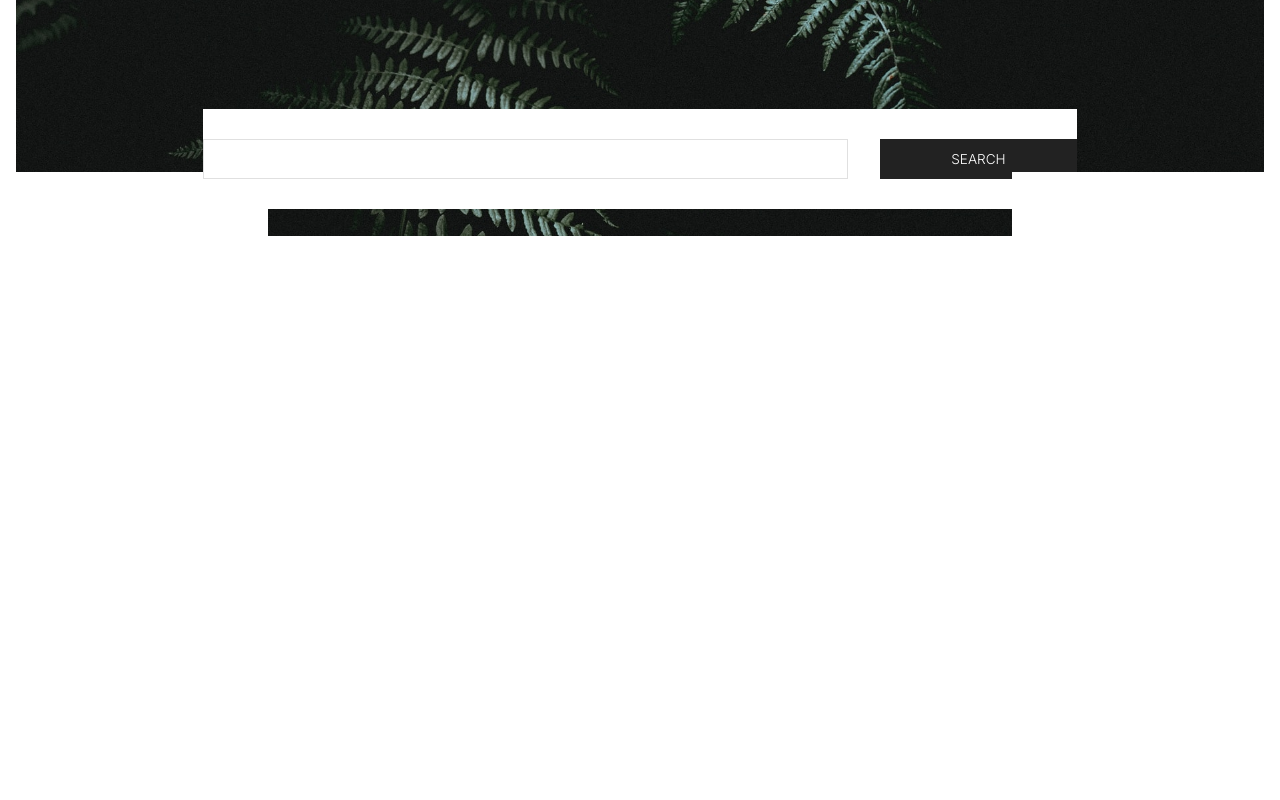
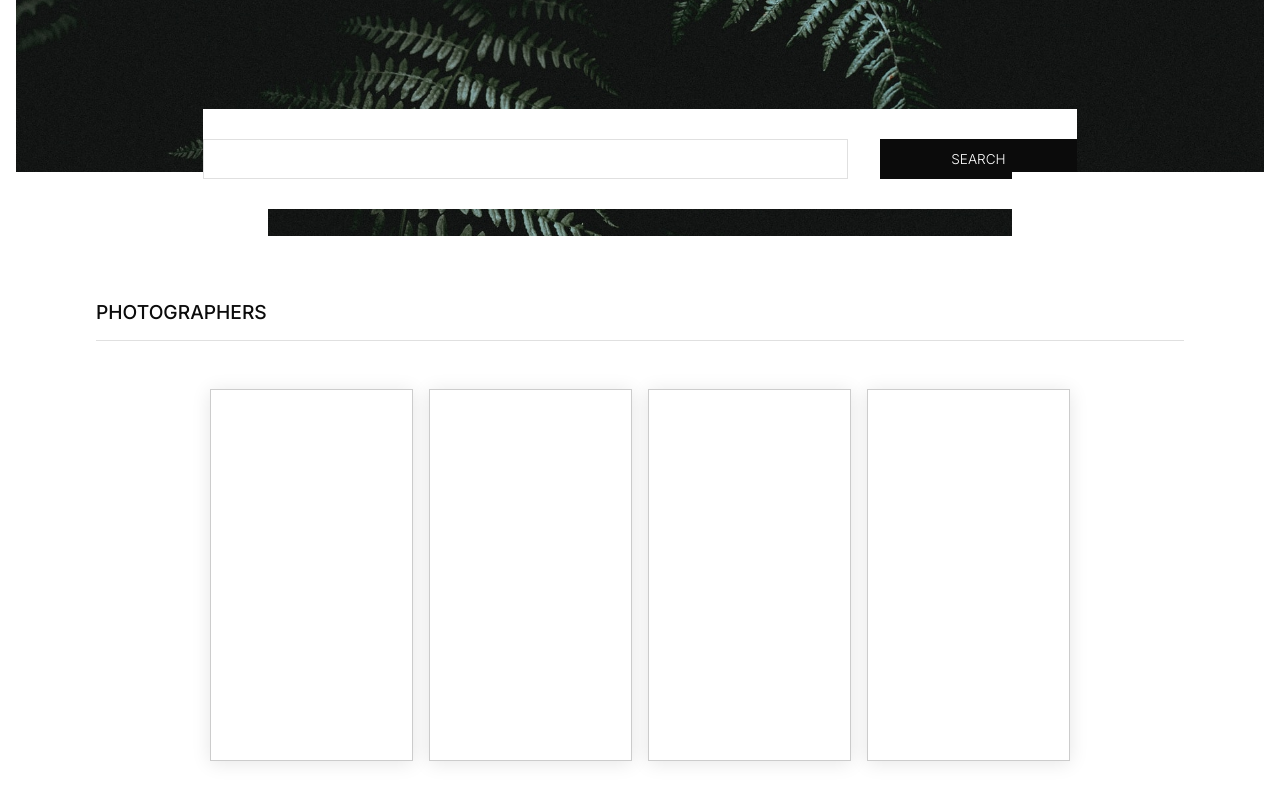
Before and after one commit to itobi14/unplashapp, a Next.js app in the folder unplash-app/: page / in a window 1280 px wide. Shown: the part 460-1260 px from the top of the page. Built offline with nearby package versions, Linux system fonts and the light colour scheme.

Commit message:
photographers and photos set-up

```diff
--- a/unplash-app/src/app/page.js
+++ b/unplash-app/src/app/page.js
@@ -36,6 +36,21 @@ export default function Home() {
 
           <div className={styles.photographersSection}>
 
+              <h2 className={styles.photographersTitle}>Photographers</h2>
+              <div className={styles.photographersContainer}>
+                  <div className={styles.photographerCard}></div>
+                  <div className={styles.photographerCard}></div>
+                  <div className={styles.photographerCard}></div>
+                  <div className={styles.photographerCard}></div>
+              </div>
+          </div>
+
+          <div className={styles.photosSection}>
+
+              <h2 className={styles.photosTitle}>Photos</h2>
+              <div className={styles.photosContainer}>
+
+              </div>
           </div>
 
       </main>
--- a/unplash-app/src/app/page.module.css
+++ b/unplash-app/src/app/page.module.css
@@ -190,7 +190,7 @@
   width: 200px;
   border: none;
   outline: none;
-  background: #222222;
+  background: #0B0B0B;
   cursor: pointer;
 
   font-family: Inter, sans-serif;
@@ -202,9 +202,38 @@
 
 /* ------------------------------------------------------------------------------------------- */
 
-.photographersSection {
-  height: 1000px;
-  background: lightblue;
+.photographersSection,
+.photosSection {
+  width: 100%;
+  padding: 4rem 5rem;
+}
+
+.photographersTitle,
+.photosTitle {
+  font-family: Inter, sans-serif;
+  font-size: 1.2rem;
+  font-weight: 500;
+  text-transform: uppercase;
+  width: 100%;
+  padding-bottom: 1rem;
+  border-bottom: 1px solid #E0E0E0;
+  color: #0B0B0B;
+}
+
+.photographersContainer,
+.photosContainer {
+  display: flex;
+  align-items: center;
+  justify-content: center;
+  gap: 1rem;
+  margin-top: 3rem;
+}
+
+.photographerCard {
+  height: 372px;
+  width: 203px;
+  border: 1px solid #CCCCCC;
+  box-shadow: 0 2px 18px 0 #0000001A;
 }
 
 
```
Lines whose indentation alone changed are shown as unchanged.
